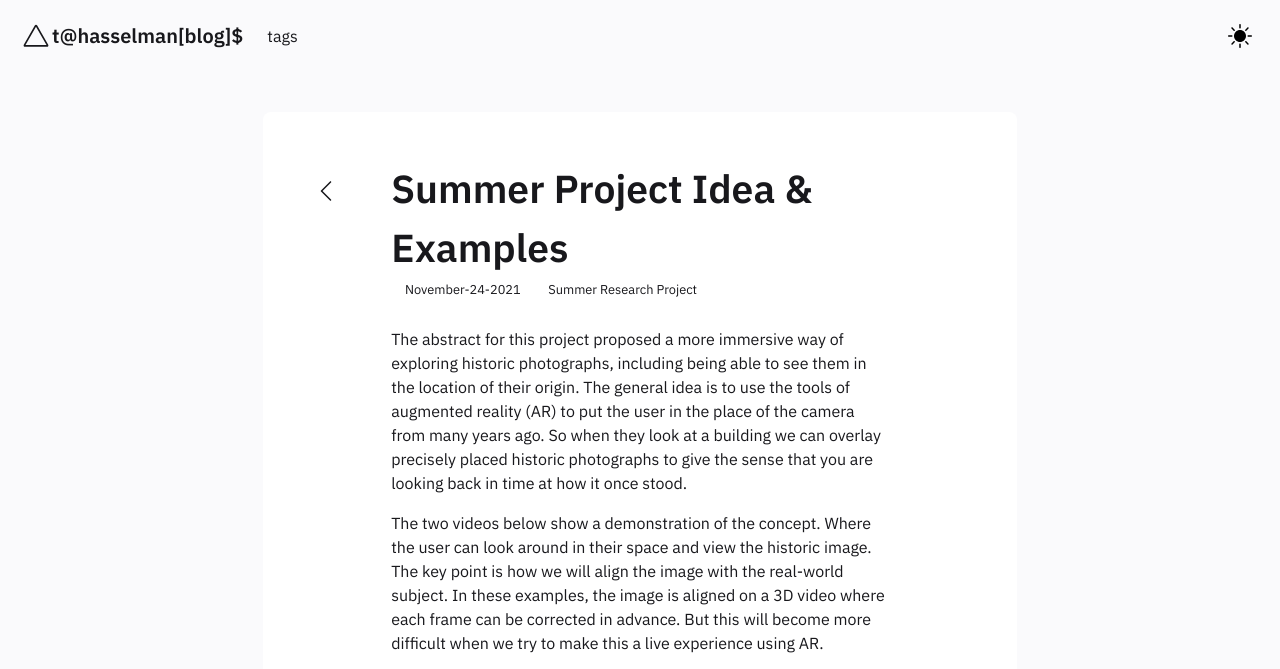
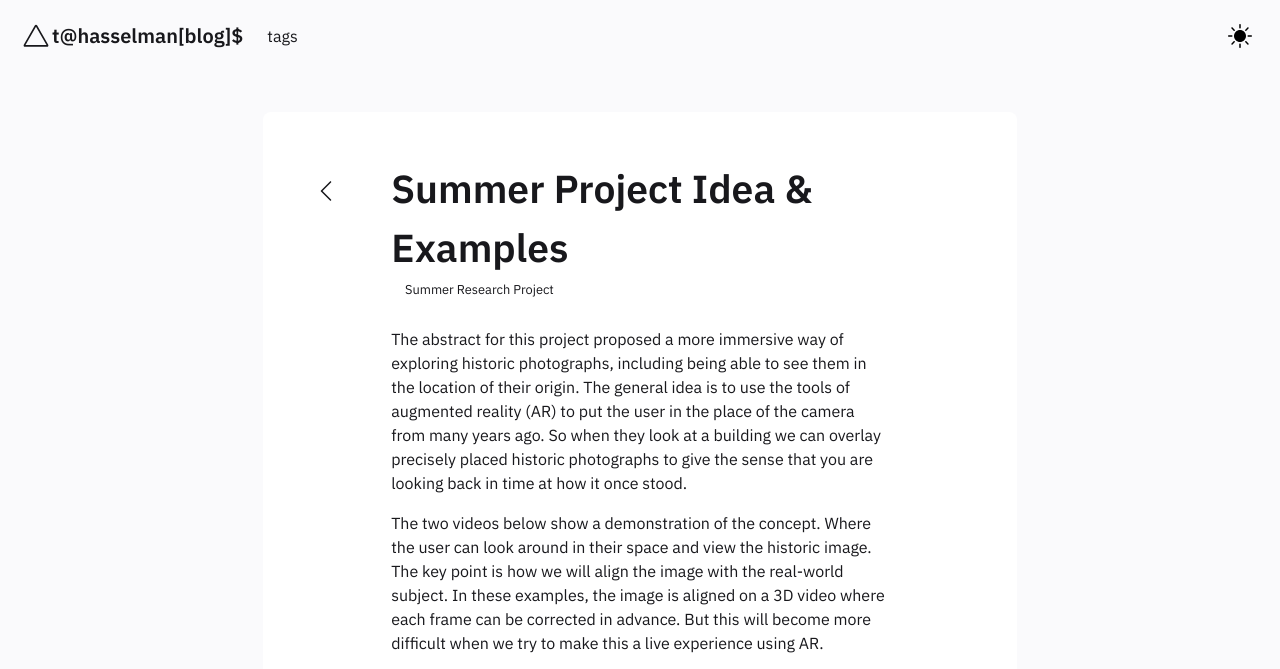
Before and after one commit to RedSoutherly/redsoutherly.github.io, a Jekyll site: the page built from _notes/Public/ARStudentship/Summer Project Idea & Examples.md, in a window 1280 px wide. Shown: the top 669 px of the page. Built offline with Jekyll 4.4.1, drawn with Linux system fonts in a browser that asks for light colours; grey boxes are pictures that could not be loaded.

Commit message:
date no longer taggable bu listed

```diff
--- a/_includes/Content.html
+++ b/_includes/Content.html
@@ -37,7 +37,6 @@ or page.content-type == "post"-%}
     {%- if page.status != nil and page.status != empty -%}
     <li><a href="javascript:void(0)" class="tag"><b>Status:</b> <i>{{page.status | capitalize}}</i></a></li>
     {%- endif -%}
-    <li><a href="/dates/#{{ page.date | date: '%d-%B-%Y' }}" class="tag">{{ page.date | date: '%B-%d-%Y' }}</a></li>
     <!-- Loop through page categories and print them in tags -->
     {%- for tag in page.tags -%}
         {%- if tag == 'Favorite' -%}
--- a/_layouts/Post.html
+++ b/_layouts/Post.html
@@ -111,6 +111,7 @@
                                 </a>
                             </div>
                         <h1>{{page.title}}</h1>
+                        <small>{{ note.date | date: '%d %B %Y' }}</small>
                         {%- include Content.html -%}
                         {%- include Backlinks.html -%}
                         </div>
@@ -126,6 +127,7 @@
                 <div class="column is-half">
                     <main>
                         <h1>{{page.title}}</h1>
+                        <small>{{ note.date | date: '%d %B %Y' }}</small>
                         {%- include Content.html -%}
                         {%- include Footer.html -%}
 
```
